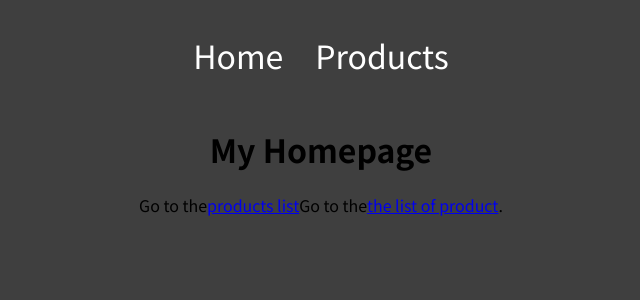
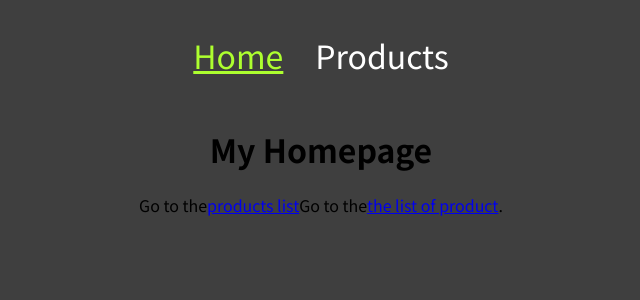
Before and after one commit to SergikEnergy/react-shwarzmuller, a React (Vite) app in the folder first-part/: page / in a window 1280 px wide. Shown: the top 300 px of the page, without its empty margins (319-959 px from the left). Built offline with nearby package versions, Linux system fonts and the light colour scheme.

Commit message:
feat: use NavLink to setActive class for link

```diff
--- a/first-part/src/App.jsx
+++ b/first-part/src/App.jsx
@@ -1,4 +1,4 @@
-import { createBrowserRouter, RouterProvider, Route } from 'react-router-dom';
+import { createBrowserRouter, RouterProvider } from 'react-router-dom';
 import RootLayout from './pages/Root';
 import Home from './pages/Home';
 import Products from './pages/Products';
--- a/first-part/src/components/MainNav.jsx
+++ b/first-part/src/components/MainNav.jsx
@@ -1,15 +1,21 @@
-import { Link } from 'react-router-dom';
+import { NavLink } from 'react-router-dom';
 import classes from './MainNav.module.css';
 
 function MainNav() {
+  const setActive = ({ isActive }) => (isActive ? classes['active-link'] : classes.link);
+
   return (
     <header className={classes.header}>
       <nav className={classes.navbar}>
         <li>
-          <Link to='/'>Home</Link>
+          <NavLink to='/' className={setActive} end={true}>
+            Home
+          </NavLink>
         </li>
         <li>
-          <Link to='/products'>Products</Link>
+          <NavLink to='/products' className={setActive}>
+            Products
+          </NavLink>
         </li>
       </nav>
     </header>
--- a/first-part/src/components/MainNav.module.css
+++ b/first-part/src/components/MainNav.module.css
@@ -17,7 +17,12 @@
   text-decoration: none;
 }
 
-.navbar li a {
+.link {
   color: white;
   text-decoration: none;
 }
+
+.active-link {
+  color: greenyellow;
+  text-decoration: underline;
+}
```
